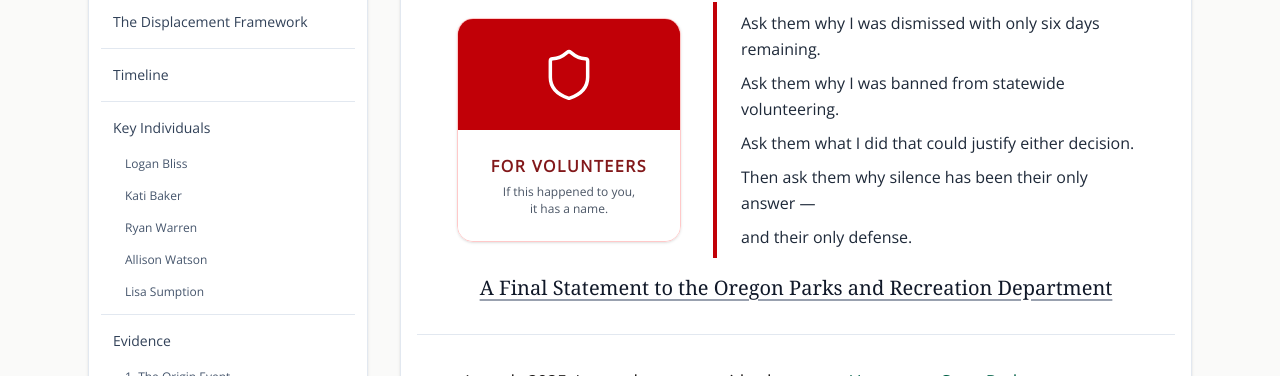
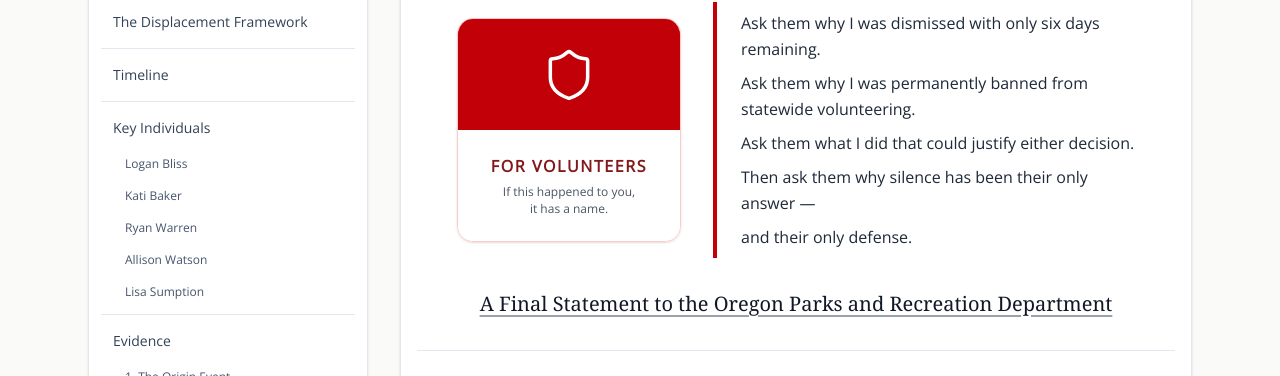
Before and after one commit to rswfire/rswfire.oprd, a Next.js app: page / in a window 1280 px wide. Shown: the part 224-600 px from the top of the page. Built offline with nearby package versions, Linux system fonts and the light colour scheme; no server answers.

Commit message:
Updated Index.tsx

```diff
--- a/app/(archive)/page.tsx
+++ b/app/(archive)/page.tsx
@@ -32,7 +32,7 @@ export default function OverviewPage() {
                         <blockquote className="mx-4 sm:mx-6 md:mx-0 md:order-2 md:flex-1 border-l-4 border-red-700 pl-6 py-2">
                             <p className="text-lg md:text-base text-gray-800 leading-relaxed">
                                 <span className="block">Ask them why I was dismissed with only six days remaining.</span>
-                                <span className="block mt-2">Ask them why I was banned from statewide volunteering.</span>
+                                <span className="block mt-2">Ask them why I was permanently banned from statewide volunteering.</span>
                                 <span className="block mt-2">Ask them what I did that could justify either decision.</span>
                                 <span className="block mt-2">Then ask them why silence has been their only answer &mdash;</span>
                                 <span className="block mt-2">and their only defense.</span>
@@ -55,7 +55,7 @@ export default function OverviewPage() {
                     </div>
 
                     {/* FINAL STATEMENT */}
-                    <div className="mt-4 pb-2 text-center">
+                    <div className="mt-8 pb-2 text-center">
                         <Link
                             href="/tombstone"
                             className="inline-block text-xl text-gray-900 font-serif hover:text-emerald-700 underline underline-offset-4 decoration-gray-400 hover:decoration-emerald-600 transition-colors"
```
